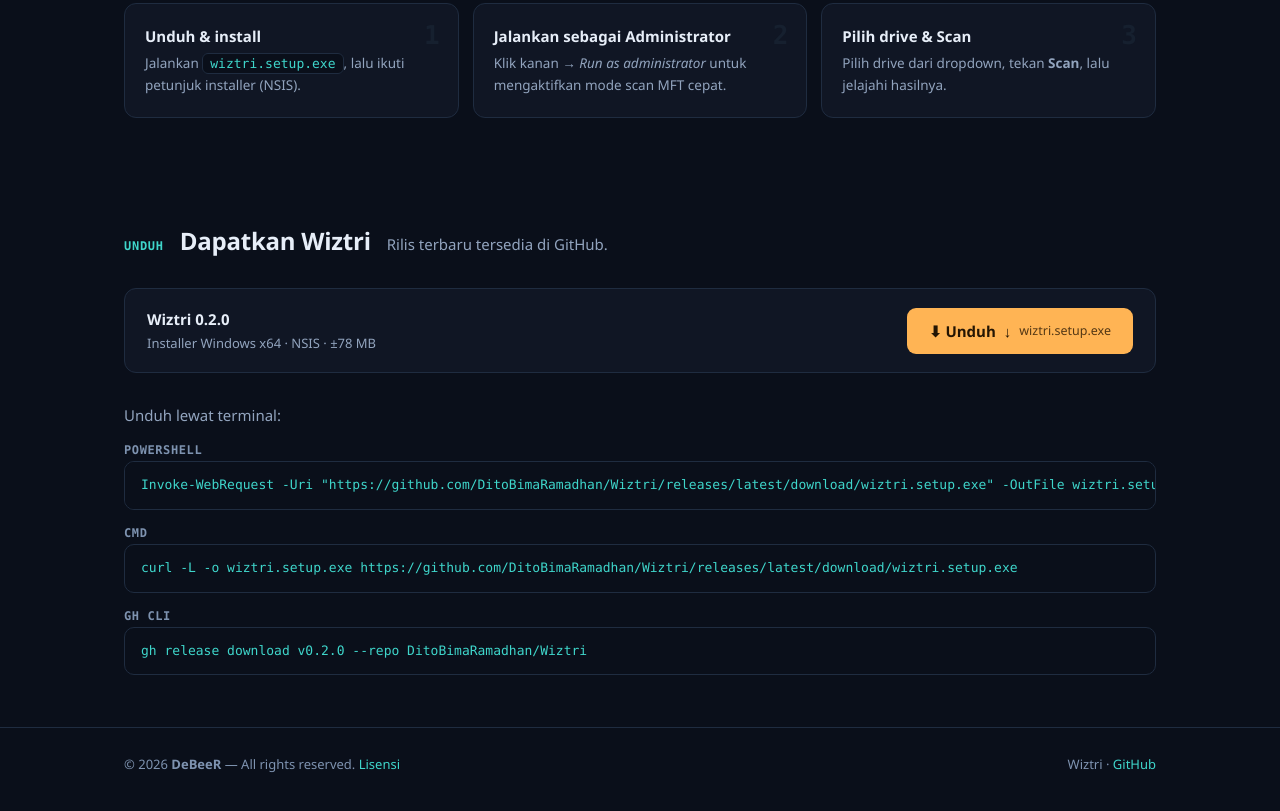
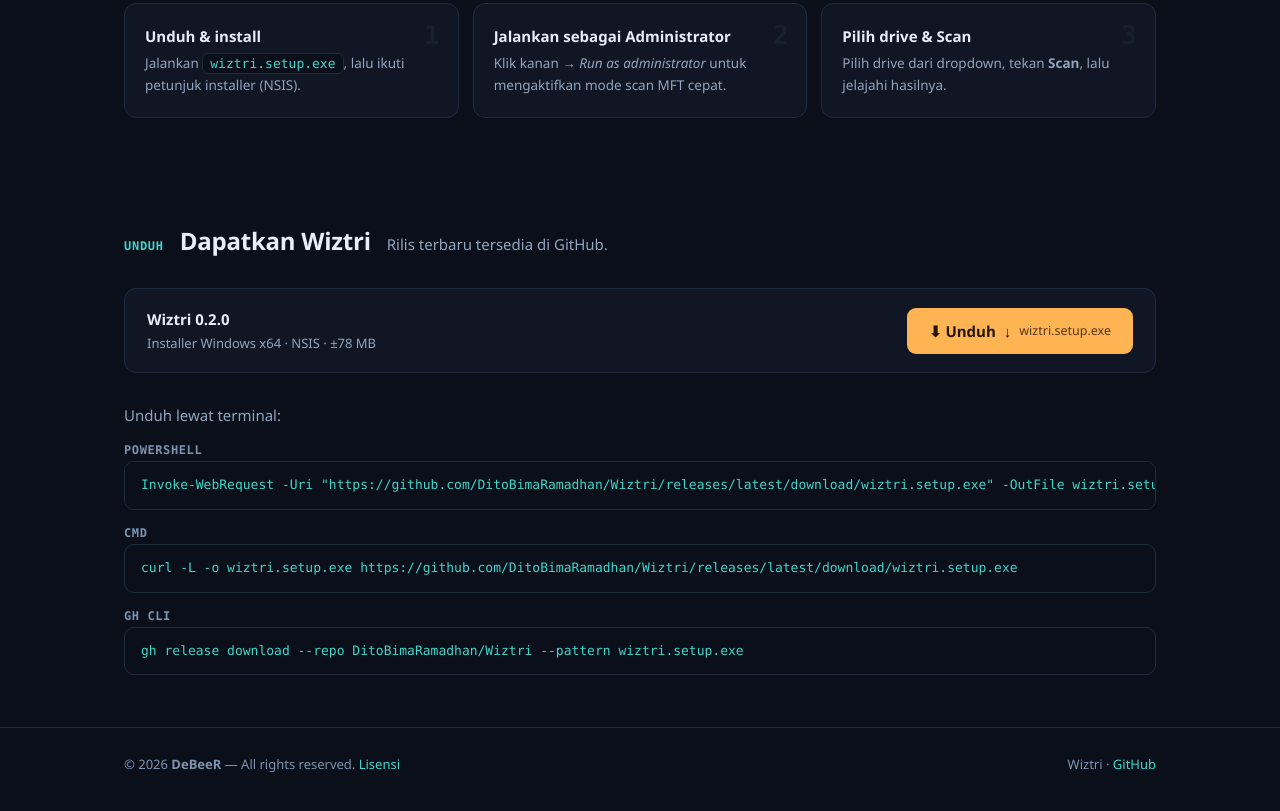
Before and after one commit to DitoBimaRamadhan/Wiztri, an Electron app: page index.html in a window 1280 px wide. Shown: the part 1492-2303 px from the top of the page. Drawn offline with Linux system fonts and the light colour scheme.

Commit message:
fix(landing): perbaiki perintah unduh gh CLI — pakai latest + pattern asset
gh release download sebelumnya pin v0.2.0 dan mengunduh semua asset;
kini tanpa tag (latest) + --pattern wiztri.setup.exe.

Co-Authored-By: Claude Code <noreply@anthropic.com>

```diff
--- a/index.html
+++ b/index.html
@@ -232,7 +232,7 @@
   <div class="cmd-label reveal">CMD</div>
   <div class="cmd reveal">curl -L -o wiztri.setup.exe https://github.com/DitoBimaRamadhan/Wiztri/releases/latest/download/wiztri.setup.exe</div>
   <div class="cmd-label reveal">gh CLI</div>
-  <div class="cmd reveal">gh release download v0.2.0 --repo DitoBimaRamadhan/Wiztri</div>
+  <div class="cmd reveal">gh release download --repo DitoBimaRamadhan/Wiztri --pattern wiztri.setup.exe</div>
 </div></section>
 
 </main>
```
